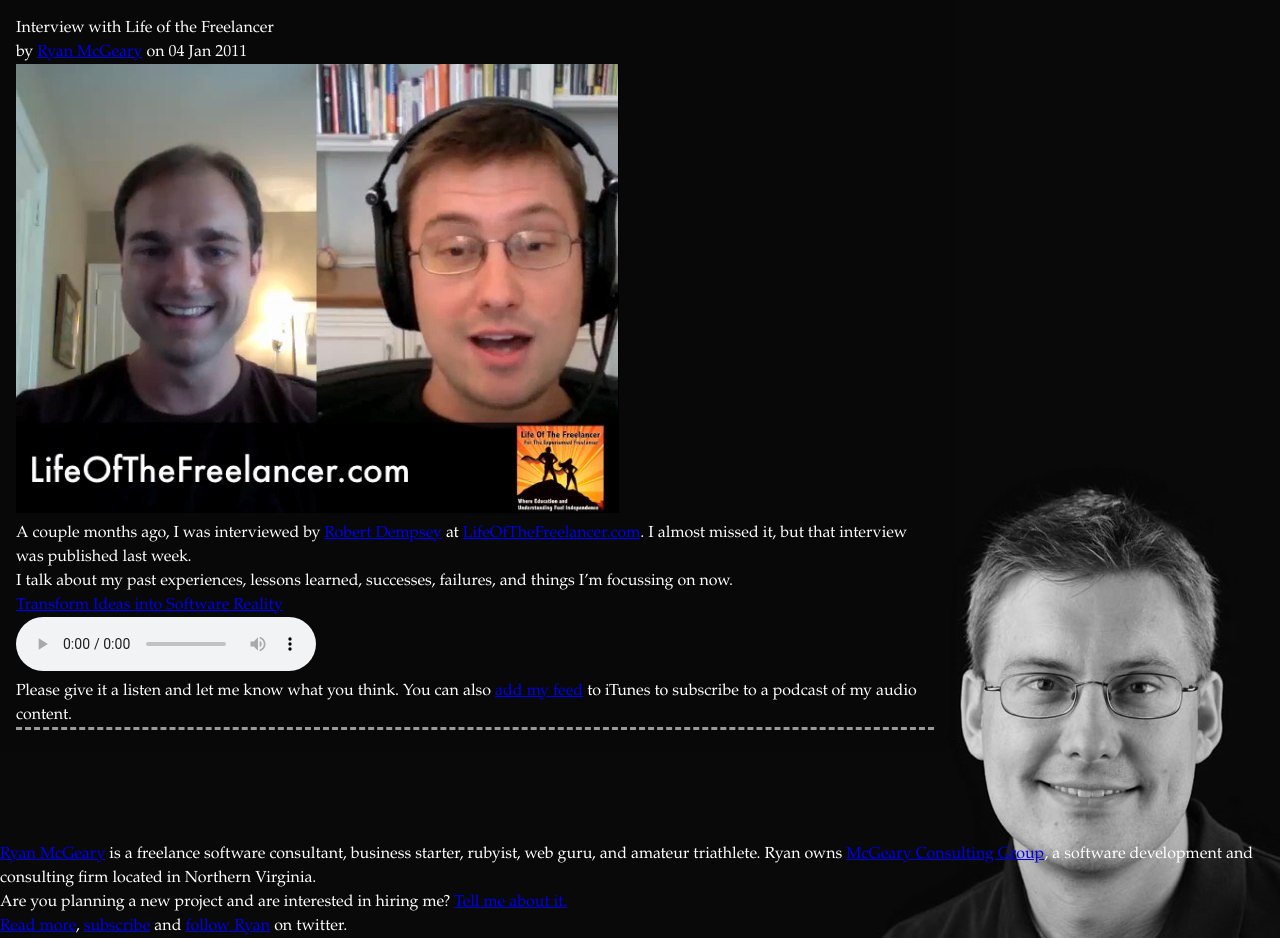
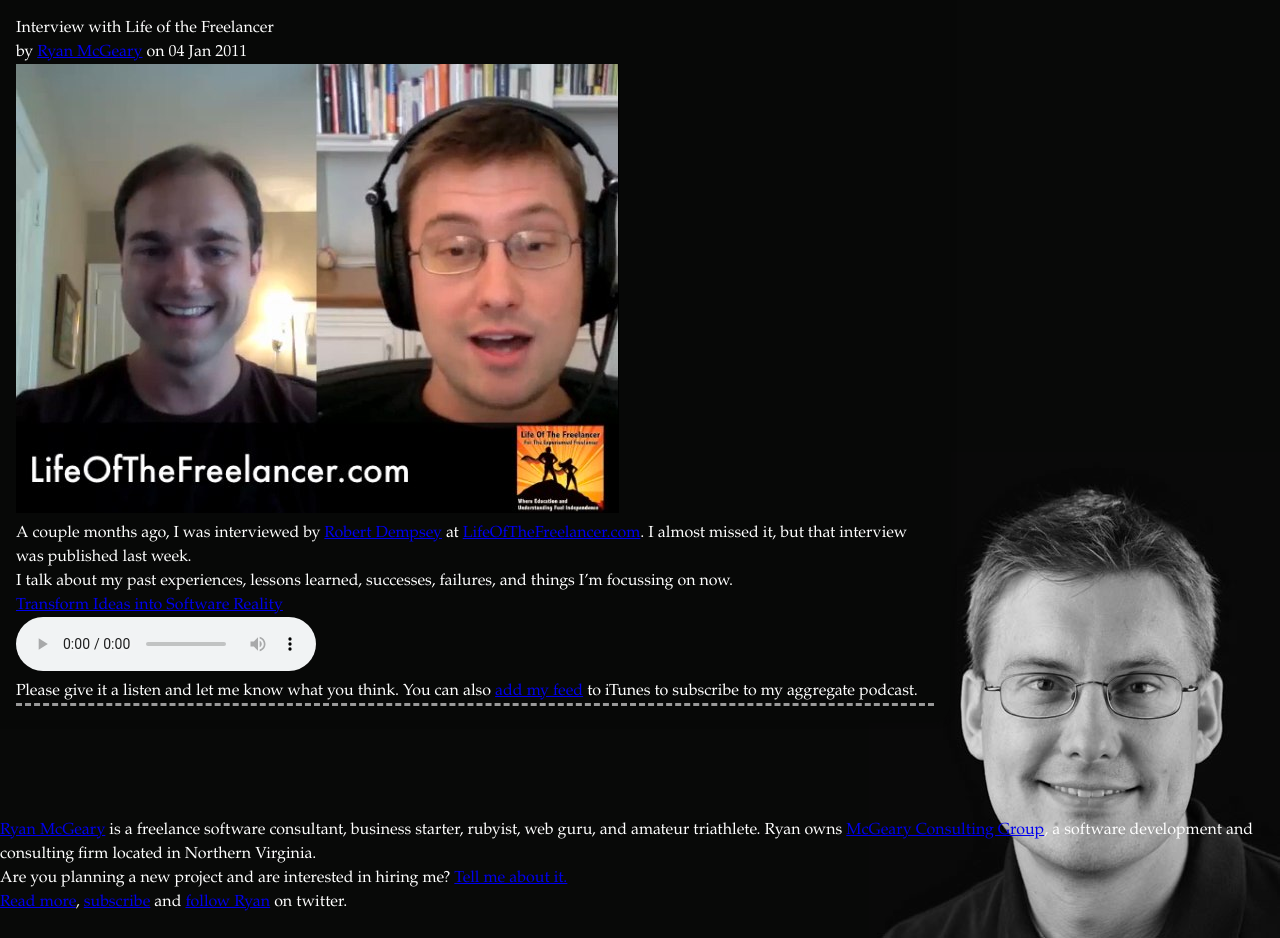
Before and after one commit to rmm5t/ryan.mcgeary.org, a Jekyll site: the page built from _posts/2011-01-04-interview-with-life-of-the-freelancer.md, in a window 1280 px wide and 938 px high. Built offline with Jekyll 4.4.1, drawn with Linux system fonts in a browser that asks for light colours; nearby versions of some CDN libraries; comment, search, counter and statistics services are not loaded.

Commit message:
Refactored how audio content is embedded in posts

```diff
--- a/_includes/audio.html
+++ b/_includes/audio.html
@@ -6,5 +6,5 @@
 <p>
   Please give it a listen and let me know what you think.  You can
   also <a href="http://feeds.feedburner.com/ryanmcgeary">add my feed</a> to
-  iTunes to subscribe to a podcast of my audio content.
+  iTunes to subscribe to my aggregate podcast.
 </p>
--- a/_layouts/post.html
+++ b/_layouts/post.html
@@ -11,6 +11,7 @@
   </div>
   <div id="body">
     {{ content }}
+    {% if page.mp3 %}{% include audio.html %}{% endif %}
   </div>
 
   <div id="comments">
--- a/_posts/2011-01-04-interview-with-life-of-the-freelancer.md
+++ b/_posts/2011-01-04-interview-with-life-of-the-freelancer.md
@@ -17,6 +17,4 @@
 
 [Transform Ideas into Software Reality][interview]
 
-{% include audio.html %}
-
 [interview]: http://lifeofthefreelancer.com/software-development-consulting-with-ryan-mcgeary/ "Transform Ideas into Software Reality"
```
Also changed, not shown: _posts/2011-02-24-interview-with-ibm-developer-works.md (+0 -2 lines).
